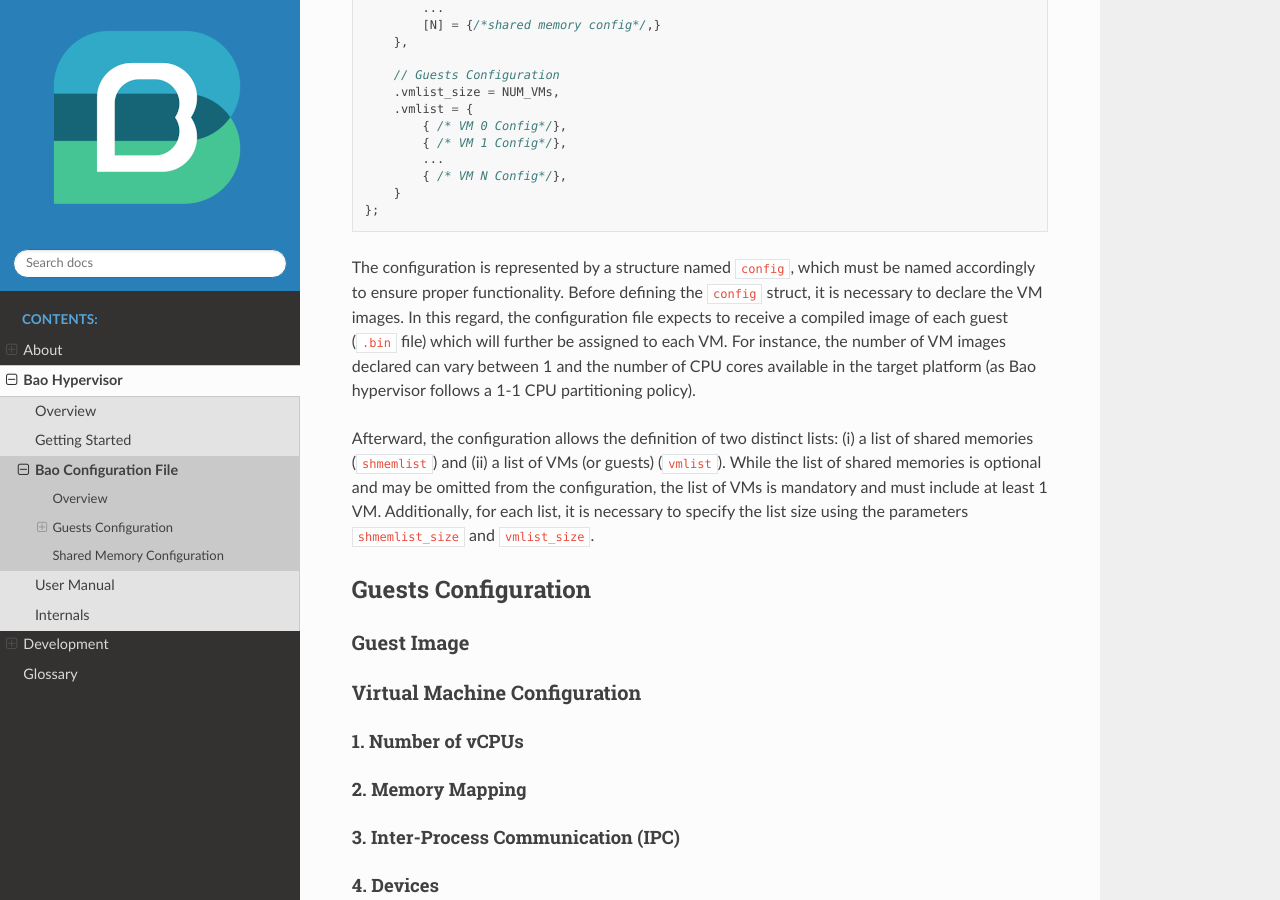
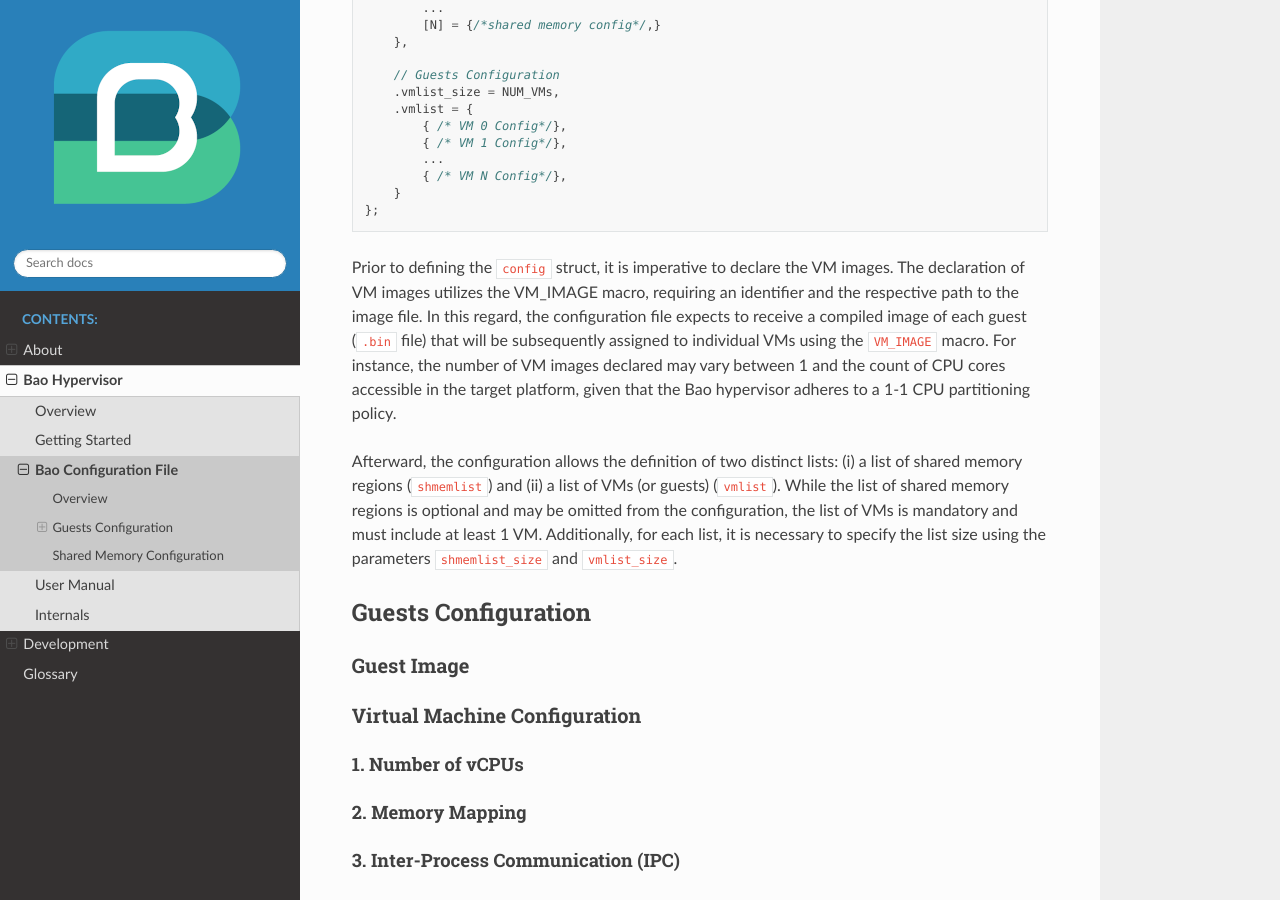
Before and after one commit to bao-project/bao-docs, a Sphinx documentation site: the page built from source/bao_hyp/config.rst, in a window 1280 px wide and 900 px high, scrolled down 591 px. Built offline with Sphinx 7.4.7 and the Read the Docs theme 2.0.0, drawn with Linux system fonts in a browser that asks for light colours.

Commit message:
fix(doc): improved config struct description
Signed-off-by: Diogo21Costa <diogoandreveigacosta@gmail.com>

```diff
--- a/source/bao_hyp/config.rst
+++ b/source/bao_hyp/config.rst
@@ -38,21 +38,21 @@ The configuration file follows a specific structure, as outlined below:
         }
     };
 
-The configuration is represented by a structure named ``config``, which must be
-named accordingly to ensure proper functionality.
-Before defining the ``config`` struct, it is necessary to declare the VM images.
-In this regard, the configuration file expects to receive a compiled image of
-each guest (``.bin`` file) which will further be assigned to each VM. For
-instance, the number of VM images declared can vary between 1 and the number of
-CPU cores available in the target platform (as Bao hypervisor follows a 1-1 CPU
-partitioning policy).
+Prior to defining the ``config`` struct, it is imperative to declare the VM
+images. The declaration of VM images utilizes the VM_IMAGE macro, requiring an
+identifier and the respective path to the image file. In this regard, the
+configuration file expects to receive a compiled image of each guest
+(``.bin`` file) that will be subsequently assigned to individual VMs using the
+``VM_IMAGE`` macro. For instance, the number of VM images declared may vary
+between 1 and the count of CPU cores accessible in the target platform, given
+that the Bao hypervisor adheres to a 1-1 CPU partitioning policy.
 
 Afterward, the configuration allows the definition of two distinct lists: (i) a
-list of shared memories (``shmemlist``) and (ii) a list of VMs (or guests)
-(``vmlist``). While the list of shared memories is optional and may be omitted
-from the configuration, the list of VMs is mandatory and must include at least
-1 VM. Additionally, for each list, it is necessary to specify the list size
-using the parameters ``shmemlist_size`` and ``vmlist_size``.
+list of shared memory regions (``shmemlist``) and (ii) a list of VMs (or
+guests) (``vmlist``). While the list of shared memory regions is optional and
+may be omitted from the configuration, the list of VMs is mandatory and must
+include at least 1 VM. Additionally, for each list, it is necessary to specify
+the list size using the parameters ``shmemlist_size`` and ``vmlist_size``.
 
 
 Guests Configuration
```
